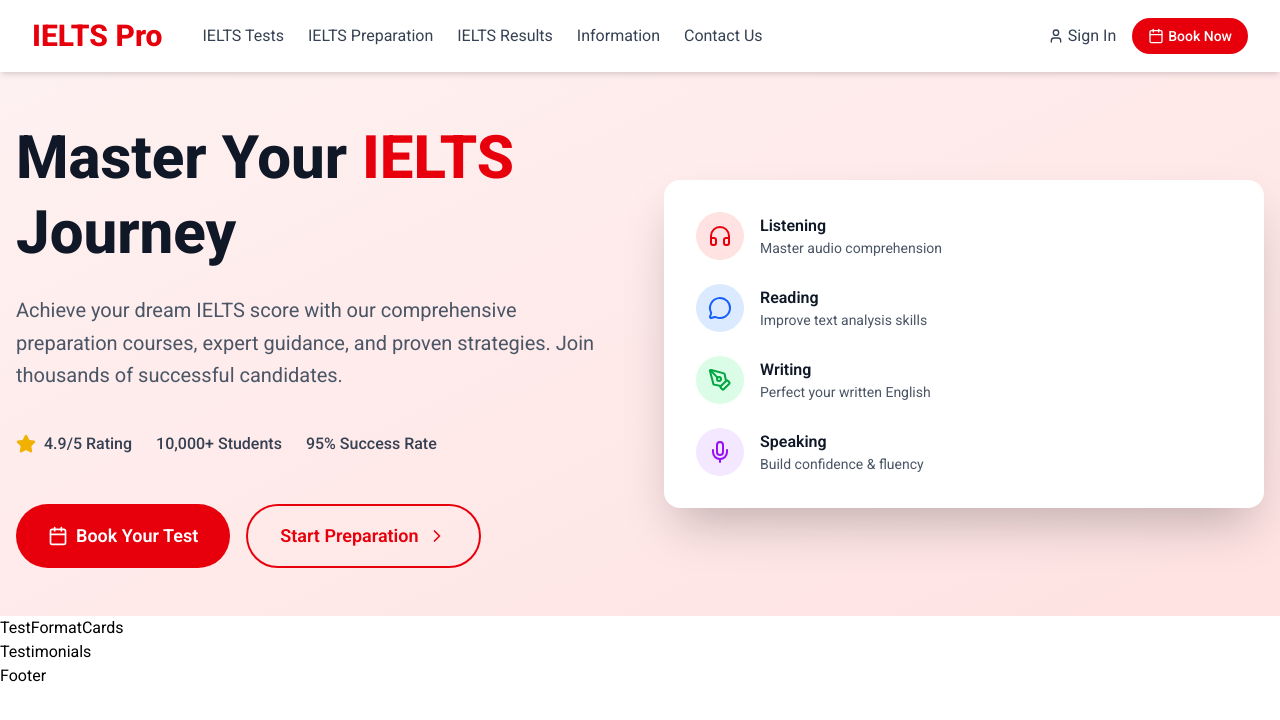
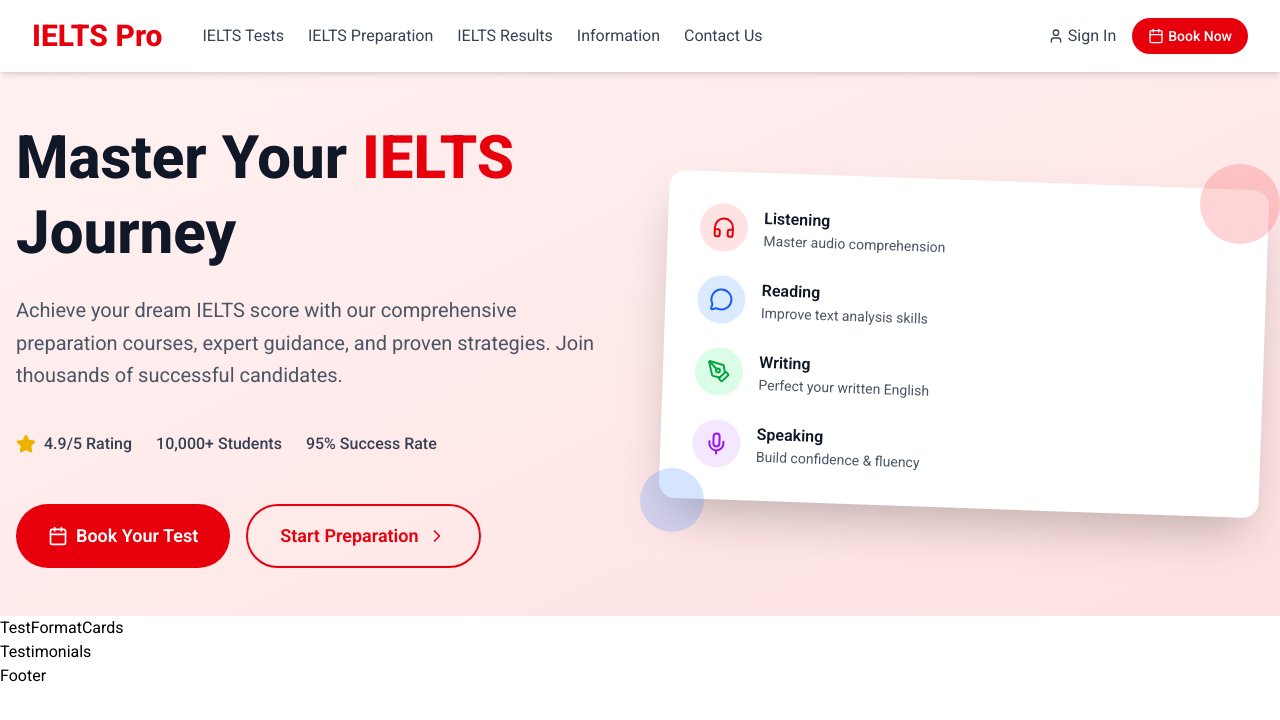
Before and after one commit to junaidkhan1723/IELTS-Institute, a React (Vite) app in the folder client/: page / in a window 1280 px wide. Shown: the top 720 px of the page. Built offline with nearby package versions, Linux system fonts and the light colour scheme; the HTML template or start-up script is replaced by a standard one.

Commit message:
hero UI Update

```diff
--- a/client/src/components/Hero.jsx
+++ b/client/src/components/Hero.jsx
@@ -49,7 +49,7 @@ const Hero = () => {
 
           {/* Right side  */}
           <div className="relative">
-            <div className="bg-white rounded-2xl shadow-2xl p-8 ">
+            <div className="bg-white rounded-2xl shadow-2xl p-8 transform rotate-2 hover:rotate-0 transition-transform duration-300">
               <div className="space-y-6">
                 <div className="flex items-center gap-4">
                   <div className="w-12 h-12 bg-red-100 rounded-full flex items-center justify-center">
@@ -100,6 +100,9 @@ const Hero = () => {
                 </div>
               </div>
             </div>
+            {/* Floating circles */}
+            <div className="absolute -top-4 -right-4 w-20 h-20 bg-red-500 rounded-full opacity-20"></div>
+            <div className="absolute -bottom-6 -left-6 w-16 h-16 bg-blue-500 rounded-full opacity-20"></div>
           </div>
         </div>
       </div>
```
